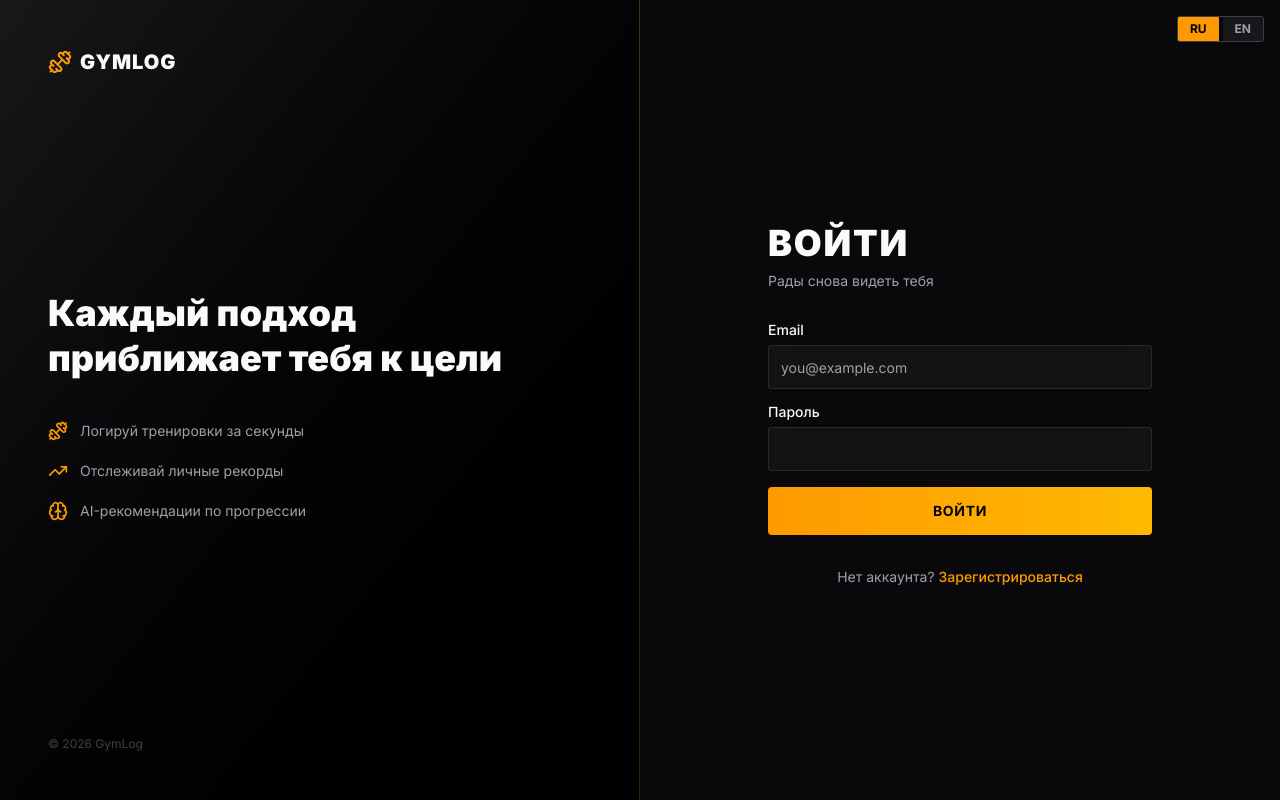
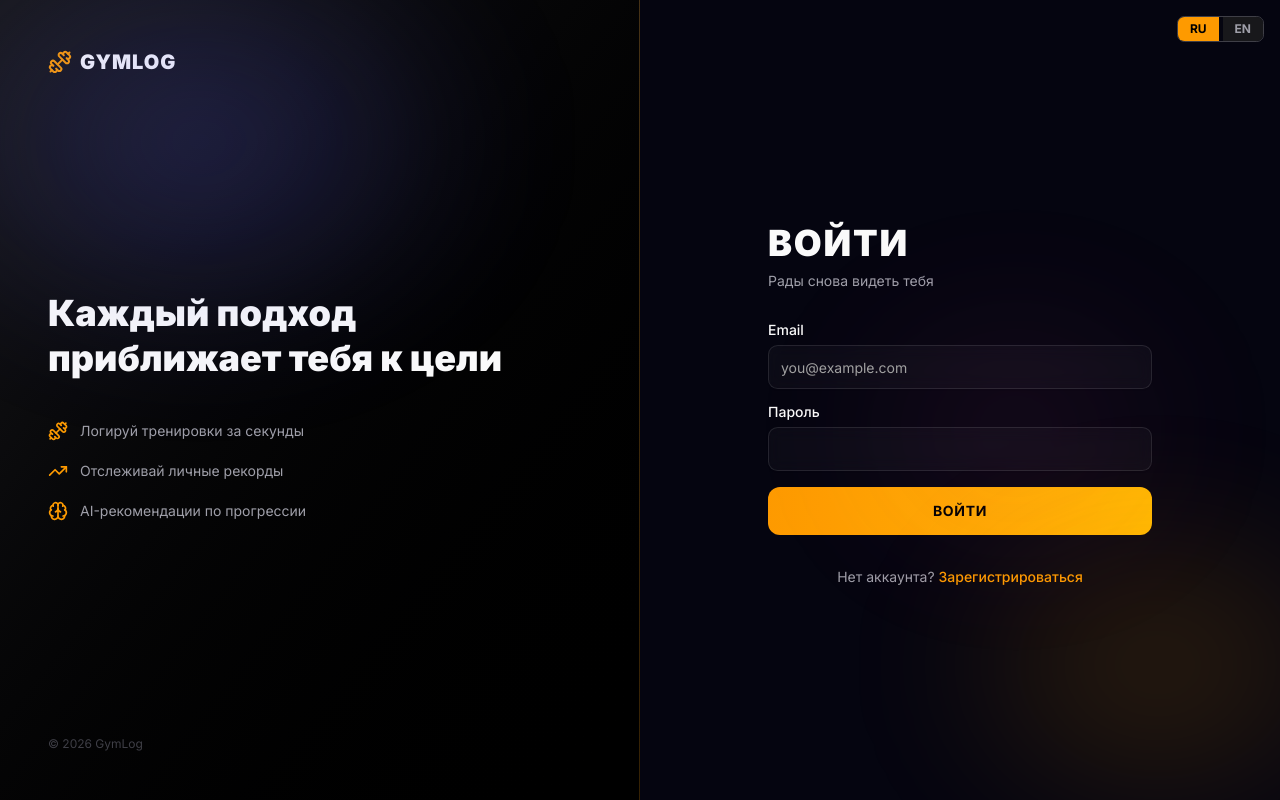
Before and after one commit to princeofscale/Formly, a Next.js app: page /login in a window 1280 px wide. Built offline with nearby package versions, Linux system fonts and the light colour scheme; no server answers.

Commit message:
feat: Aurora CSS design system — dark tokens, glass cards, animated blobs

```diff
--- a/src/app/globals.css
+++ b/src/app/globals.css
@@ -84,14 +84,14 @@
 }
 
 .dark {
-  --background: oklch(0.145 0 0);
+  --background: #050510;
   --foreground: oklch(0.985 0 0);
-  --card: oklch(0.205 0 0);
+  --card: rgba(255, 255, 255, 0.06);
   --card-foreground: oklch(0.985 0 0);
-  --popover: oklch(0.205 0 0);
+  --popover: rgba(20, 20, 40, 0.95);
   --popover-foreground: oklch(0.985 0 0);
-  --primary: oklch(0.795 0.184 86.047);     /* amber-500 */
-  --primary-foreground: oklch(0.1 0 0);      /* near black */
+  --primary: oklch(0.795 0.184 86.047);
+  --primary-foreground: oklch(0.1 0 0);
   --secondary: oklch(0.269 0 0);
   --secondary-foreground: oklch(0.985 0 0);
   --muted: oklch(0.269 0 0);
@@ -99,21 +99,22 @@
   --accent: oklch(0.269 0 0);
   --accent-foreground: oklch(0.985 0 0);
   --destructive: oklch(0.704 0.191 22.216);
-  --border: oklch(1 0 0 / 10%);
-  --input: oklch(1 0 0 / 15%);
+  --border: rgba(255, 255, 255, 0.10);
+  --input: rgba(255, 255, 255, 0.10);
   --ring: oklch(0.556 0 0);
+  --radius: 0.75rem;
   --chart-1: oklch(0.87 0 0);
   --chart-2: oklch(0.556 0 0);
   --chart-3: oklch(0.439 0 0);
   --chart-4: oklch(0.371 0 0);
   --chart-5: oklch(0.269 0 0);
-  --sidebar: oklch(0.205 0 0);
+  --sidebar: rgba(255, 255, 255, 0.04);
   --sidebar-foreground: oklch(0.985 0 0);
-  --sidebar-primary: oklch(0.488 0.243 264.376);
-  --sidebar-primary-foreground: oklch(0.985 0 0);
-  --sidebar-accent: oklch(0.269 0 0);
+  --sidebar-primary: oklch(0.795 0.184 86.047);
+  --sidebar-primary-foreground: oklch(0.1 0 0);
+  --sidebar-accent: rgba(255, 255, 255, 0.06);
   --sidebar-accent-foreground: oklch(0.985 0 0);
-  --sidebar-border: oklch(1 0 0 / 10%);
+  --sidebar-border: rgba(255, 255, 255, 0.08);
   --sidebar-ring: oklch(0.556 0 0);
 }
 
@@ -128,3 +129,60 @@
     @apply font-sans;
   }
 }
+
+/* Aurora background blobs */
+.aurora-blob {
+  position: fixed;
+  border-radius: 50%;
+  filter: blur(80px);
+  pointer-events: none;
+  z-index: 0;
+  will-change: transform, opacity;
+}
+
+.aurora-blob-1 {
+  width: 600px;
+  height: 400px;
+  top: -5%;
+  left: -10%;
+  background: radial-gradient(ellipse, rgba(99, 102, 241, 0.35), transparent 70%);
+  animation: aurora-float 20s ease-in-out infinite, aurora-pulse 8s ease-in-out infinite;
+}
+
+.aurora-blob-2 {
+  width: 500px;
+  height: 350px;
+  bottom: -5%;
+  right: -10%;
+  background: radial-gradient(ellipse, rgba(245, 158, 11, 0.22), transparent 70%);
+  animation: aurora-float 20s ease-in-out infinite 7s, aurora-pulse 8s ease-in-out infinite 2s;
+}
+
+.aurora-blob-3 {
+  width: 400px;
+  height: 300px;
+  top: 35%;
+  right: 5%;
+  background: radial-gradient(ellipse, rgba(236, 72, 153, 0.18), transparent 70%);
+  animation: aurora-float 20s ease-in-out infinite 13s, aurora-pulse 8s ease-in-out infinite 4s;
+}
+
+@keyframes aurora-float {
+  0%, 100% { transform: translate(0, 0) scale(1); }
+  33%       { transform: translate(30px, -20px) scale(1.05); }
+  66%       { transform: translate(-20px, 15px) scale(0.95); }
+}
+
+@keyframes aurora-pulse {
+  0%, 100% { opacity: 0.6; }
+  50%       { opacity: 1.0; }
+}
+
+/* Glass card utility */
+.glass-card {
+  background: rgba(255, 255, 255, 0.06);
+  backdrop-filter: blur(16px);
+  -webkit-backdrop-filter: blur(16px);
+  border: 1px solid rgba(255, 255, 255, 0.10);
+  border-radius: var(--radius);
+}
--- a/src/app/layout.tsx
+++ b/src/app/layout.tsx
@@ -17,7 +17,11 @@ export default async function RootLayout({ children }: { children: React.ReactNo
 
   return (
     <html lang={locale} className="dark">
-      <body className={`${inter.className} bg-zinc-950 text-zinc-50 min-h-screen`}>
+      <body className={`${inter.className} text-zinc-50 min-h-screen relative`}>
+        {/* Aurora background */}
+        <div className="aurora-blob aurora-blob-1" aria-hidden="true" />
+        <div className="aurora-blob aurora-blob-2" aria-hidden="true" />
+        <div className="aurora-blob aurora-blob-3" aria-hidden="true" />
         <NextIntlClientProvider messages={messages}>
           {children}
         </NextIntlClientProvider>
--- a/src/components/ui/card.tsx
+++ b/src/components/ui/card.tsx
@@ -12,7 +12,7 @@ function Card({
       data-slot="card"
       data-size={size}
       className={cn(
-        "group/card flex flex-col gap-4 overflow-hidden rounded-xl bg-card py-4 text-sm text-card-foreground ring-1 ring-foreground/10 has-data-[slot=card-footer]:pb-0 has-[>img:first-child]:pt-0 data-[size=sm]:gap-3 data-[size=sm]:py-3 data-[size=sm]:has-data-[slot=card-footer]:pb-0 *:[img:first-child]:rounded-t-xl *:[img:last-child]:rounded-b-xl",
+        "group/card flex flex-col gap-4 overflow-hidden rounded-xl bg-card backdrop-blur-md py-4 text-sm text-card-foreground ring-1 ring-foreground/10 has-data-[slot=card-footer]:pb-0 has-[>img:first-child]:pt-0 data-[size=sm]:gap-3 data-[size=sm]:py-3 data-[size=sm]:has-data-[slot=card-footer]:pb-0 *:[img:first-child]:rounded-t-xl *:[img:last-child]:rounded-b-xl",
         className
       )}
       {...props}
```
